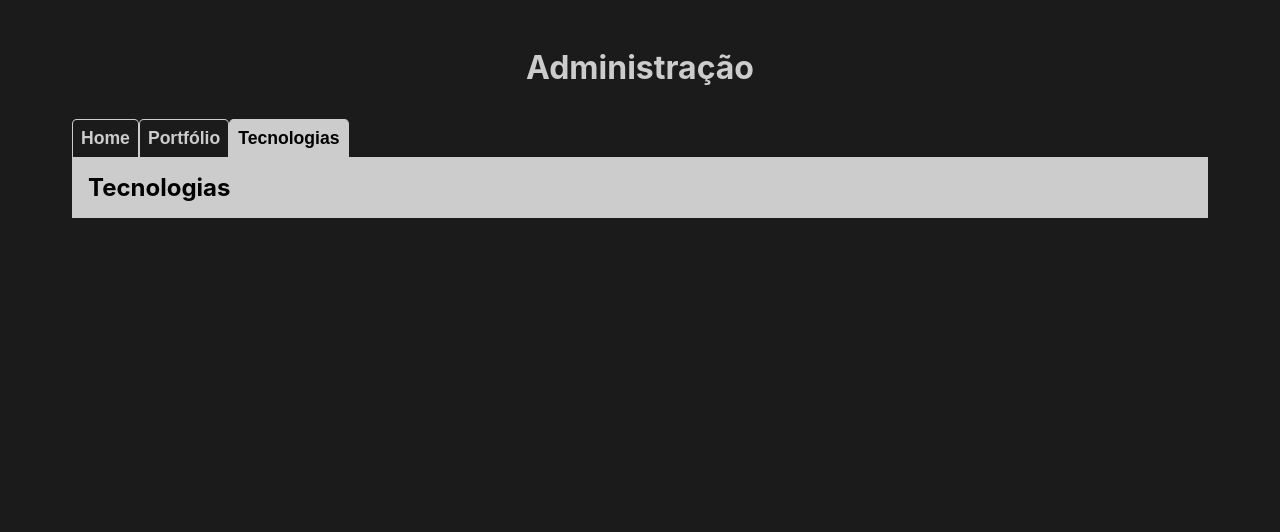
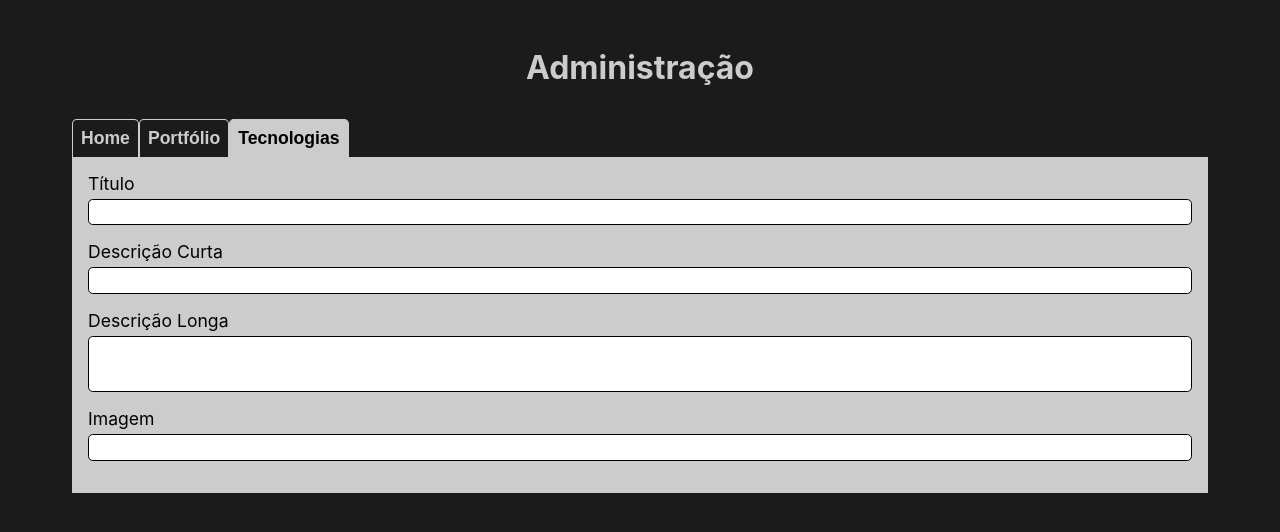
Before and after one commit to CarlosBarcante/my-portfolio, a React (Create React App) app in the folder frontend/: page /admin in a window 1280 px wide. Both pictures are taken after a click on the button "Tecnologias". Shown: the top 532 px of the page. Built offline with nearby package versions, Linux system fonts and the light colour scheme; no server answers.

Commit message:
feat: start to implement administration form

```diff
--- /dev/null
+++ b/frontend/src/components/admin/PortfolioForm.js
@@ -0,0 +1,55 @@
+import React from "react";
+
+import styled from "styled-components";
+
+function PortfolioForm() {
+    return (
+        <Form>
+            <div>
+                <label>Título</label>
+                <input type='text' />
+            </div>
+            <div>
+                <label>Descrição Curta</label>
+                <input type='text' />
+            </div>
+            <div>
+                <label>Descrição Longa</label>
+                <textarea
+                    rows="3"
+                    placeholder=""
+                />
+            </div>
+            <div>
+                <label>Imagem</label>
+                <input type='text' />
+            </div>
+        </Form>
+    )
+}
+
+const Form = styled.form`
+    div{
+        font-size: 1.1rem;
+        display: flex;
+        flex-direction: column;
+        gap: .3rem;
+        margin-bottom: 1rem;
+
+        input, textarea{
+            padding: .3rem;
+            border-radius: .3rem;
+            border: 1px solid black;
+
+            &:focus{
+                background-color: #ccc;
+            }
+        }
+
+        textarea{
+            resize: none;
+        }
+    }
+`;
+
+export default PortfolioForm;
--- a/frontend/src/components/admin/PortfolioModal.js
+++ b/frontend/src/components/admin/PortfolioModal.js
@@ -2,20 +2,20 @@ import React from "react";
 
 import styled from "styled-components";
 
-function PortfolioModal() {
+function PortfolioModal({ setShowModal, action }) {
     return (
         <Shadow>
             <PortfolioModalContainer>
                 <div id="modal-header">
-                    <button id="close"></button>
-                    <h1>Confirmar</h1>
+                    <button id="close" onClick={() => setShowModal(false)}></button>
+                    <h1>{action.header}</h1>
                 </div>
                 <div id="modal-body">
                     Tem certza que deseja excluir?
                 </div>
                 <div id="modal-footer">
-                    <button>Cancelar</button>
-                    <button>Confirmar</button>
+                    <button onClick={() => setShowModal(false)}>Cancelar</button>
+                    <button onClick={() => setShowModal(false)}>{action.label}</button>
                 </div>
             </PortfolioModalContainer>
         </Shadow>
@@ -43,9 +43,11 @@ const PortfolioModalContainer = styled.div`
     border-radius: 1rem;
     box-shadow: 0px 5px 14px yellow;
 
-    h1{
-        color: black;
-        text-align: left;
+    #modal-header{
+        h1{
+            color: black;
+            text-align: left;
+        }
     }
 
     #modal-body{
--- a/frontend/src/components/admin/PortfolioTable.js
+++ b/frontend/src/components/admin/PortfolioTable.js
@@ -8,8 +8,28 @@ import { useApi } from "../../hooks/useApi";
 import PortfolioModal from "./PortfolioModal";
 
 function PortfolioTable() {
+    const actions = {
+        del: {
+            header: 'Excluir',
+            label: 'Confirmar'
+        },
+        edit: {
+            header: 'Editar',
+            label: 'Salvar'
+        },
+        add: {
+            header: 'Criar novo portfólio',
+            label: 'Salvar'
+        }
+    }
     const [showModal, setShowModal] = useState(false);
+    const [action, setAction] = useState({});
     const { data } = useApi('/portfolio');
+
+    function handleShow(slug, action) {
+        setAction(action);
+        setShowModal(true);
+    }
 
     return (
         <PortfolioTableContainer>
@@ -26,15 +46,15 @@ function PortfolioTable() {
                 <tbody>
                     {data?.data?.map(project => {
                         return (
-                            <tr>
+                            <tr key={project.slug}>
                                 <td>
                                     <img src={project.image} alt={project.title} />
                                 </td>
                                 <td>{project.title}</td>
-                                <td>{moment(project.title).format('D-M-YYYY')}</td>
+                                <td>{moment(project.createdAt).format('D-M-YYYY')}</td>
                                 <td>
-                                    <button>Editar</button>
-                                    <button onClick={() => setShowModal(true)}>Excluir</button>
+                                    <button onClick={() => { handleShow(project.slug, actions.edit) }}>Editar</button>
+                                    <button onClick={() => { handleShow(project.slug, actions.del) }}>Excluir</button>
                                 </td>
                             </tr>
                         );
@@ -42,7 +62,7 @@ function PortfolioTable() {
                 </tbody>
             </table>
 
-            {showModal && <PortfolioModal />}
+            {showModal && <PortfolioModal setShowModal={setShowModal} action={action} />}
 
         </PortfolioTableContainer>
     )
--- a/frontend/src/pages/Admin.js
+++ b/frontend/src/pages/Admin.js
@@ -4,6 +4,7 @@ import styled from "styled-components";
 import { Container } from "../styles";
 
 import PortfolioTable from "../components/admin/PortfolioTable";
+import PortfolioForm from "../components/admin/PortfolioForm";
 
 function openTab(event, tabName) {
     let tabcontent = document.querySelectorAll('.tab-content');
@@ -40,7 +41,7 @@ function Admin() {
             </div>
 
             <div id="technologies" className="tab-content">
-                <h3>Tecnologias</h3>
+                <PortfolioForm />
             </div>
         </AdminContainer >
     )
```
